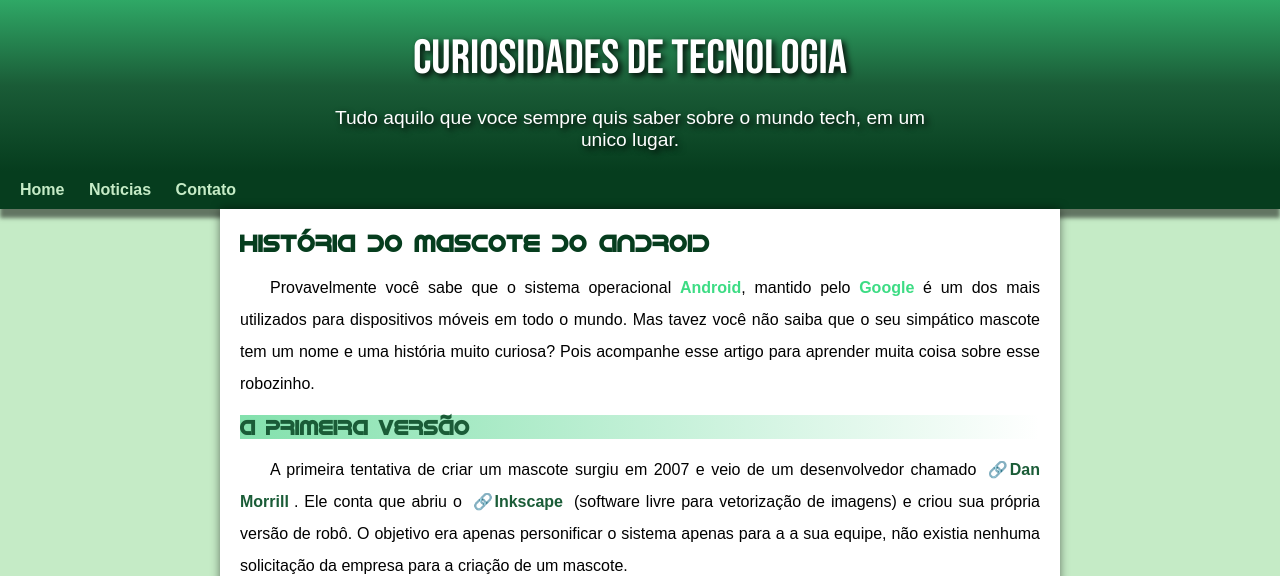
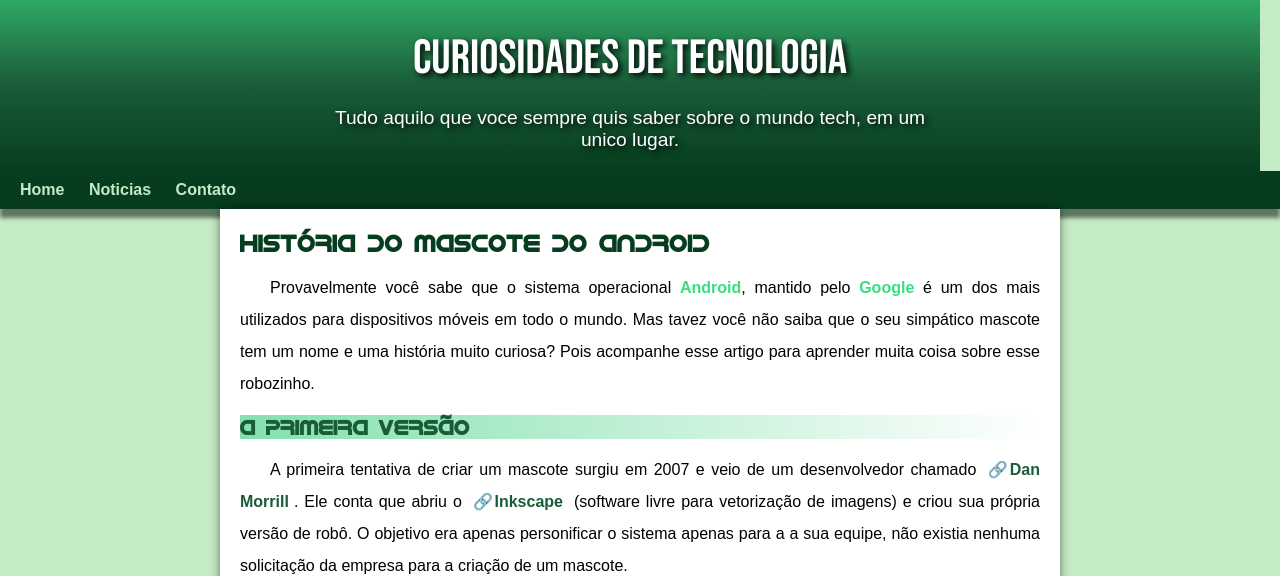
Before and after one commit to Jonathan-Venuto/projeto-android, a plain HTML site: page index.html in a window 1280 px wide. Shown: the top 576 px of the page. Drawn offline with Linux system fonts and the light colour scheme; files whose address does not match are found by name.

Commit message:
add margin direita 20px header

```diff
--- a/estilos/style.css
+++ b/estilos/style.css
@@ -36,7 +36,7 @@ header
     background-image: linear-gradient(to bottom, var(--cor3-), var(--cor4-), var(--cor5-));
     min-height: 150px;
     text-align: center;
-    padding-right: 20px;
+    margin-right: 20px;
 }
 header > h1
 {
```
